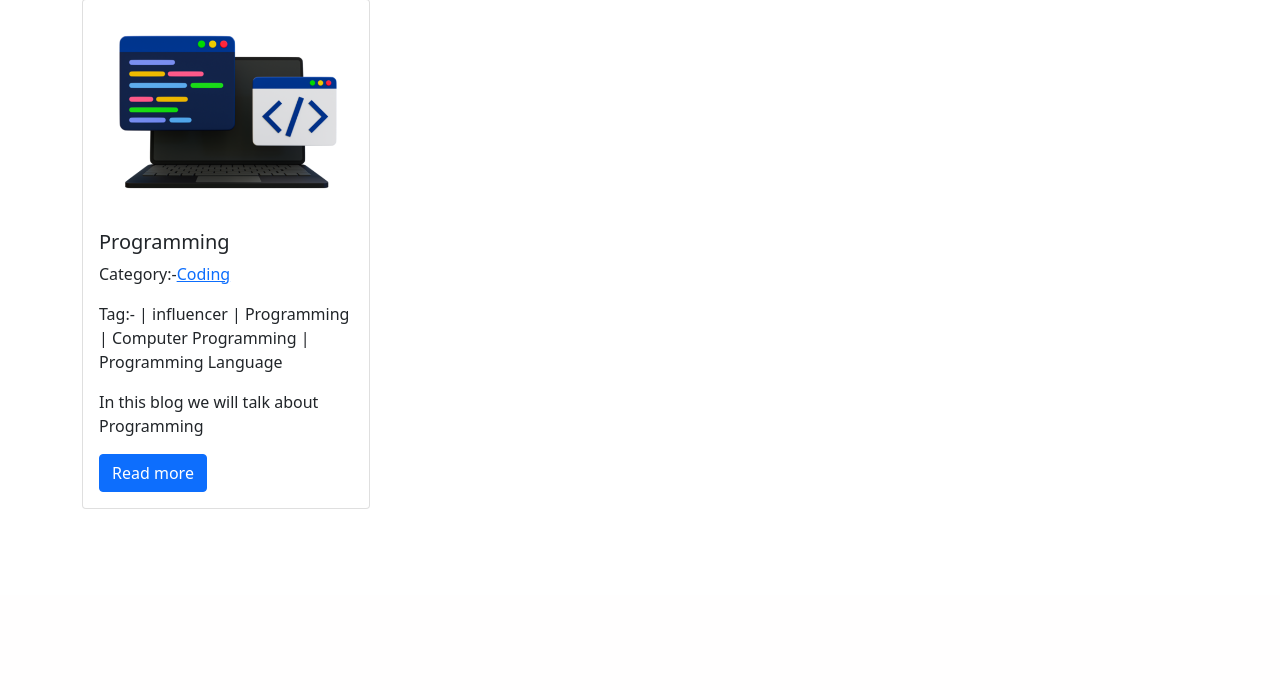
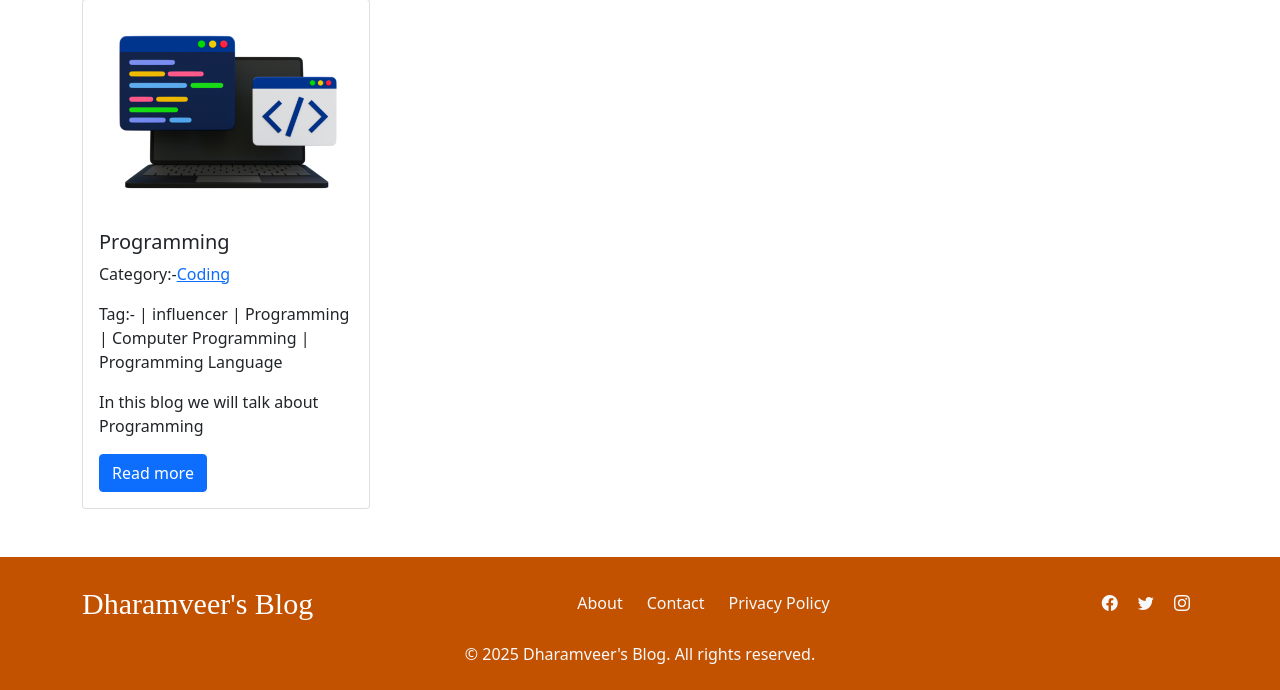
Before and after one commit to dharamveer18/Django-Blogs, a Django app: a page that uses blog/templates/blog/base.html in a window 1280 px wide. Shown: the part 205-895 px from the top of the page. Before the commit the page ends 714 px from the top, so only its background shows below. Run offline with Django 5.2, Linux system fonts and the light colour scheme; data comes from the database, SQL or seed files in the repository; both versions use the stored data as it was after the commit.

Commit message:
new changes

```diff
--- a/blog/templates/blog/base.html
+++ b/blog/templates/blog/base.html
@@ -4,6 +4,7 @@
 
 <head>
     <title>Home page</title>
+    <link rel="stylesheet" href="https://cdn.jsdelivr.net/npm/bootstrap-icons/font/bootstrap-icons.css">
     <link rel="stylesheet" href="https://cdn.jsdelivr.net/npm/bootstrap@5.1.3/dist/css/bootstrap.min.css"
         integrity="sha384-1BmE4kWBq78iYhFldvKuhfTAU6auU8tT94WrHftjDbrCEXSU1oBoqyl2QvZ6jIW3" crossorigin="anonymous">
     <!-- <link rel="stylesheet" href="https://fonts.googleapis.com/css?family=Lobster&subset=latin,latin-ext"> -->
@@ -48,6 +49,28 @@
             </div>
         </div>
     </main>
+    <footer class="footer mt-5 py-4 text-light" style="background-color: #C25100;">
+        <div class="container-md d-flex flex-column flex-md-row justify-content-between align-items-center">
+            <div>
+                <a href="/" style="color: white; font-size: 30px; text-decoration: none; font-family: 'Lobster';">
+                    Dharamveer's Blog
+                </a>
+            </div>
+            <div class="d-flex gap-4 mt-3 mt-md-0">
+                <a href="/about" class="text-light text-decoration-none">About</a>
+                <a href="/contact" class="text-light text-decoration-none">Contact</a>
+                <a href="/privacy" class="text-light text-decoration-none">Privacy Policy</a>
+            </div>
+            <div class="mt-3 mt-md-0">
+                <a href="#" class="text-light mx-2"><i class="bi bi-facebook"></i></a>
+                <a href="#" class="text-light mx-2"><i class="bi bi-twitter"></i></a>
+                <a href="https://www.instagram.com/ig_dharamveer18/" target="_blank" class="text-light mx-2"><i class="bi bi-instagram"></i></a>
+            </div>
+        </div>
+        <div class="text-center mt-3">
+            <p class="mb-0">&copy; 2025 Dharamveer's Blog. All rights reserved.</p>
+        </div>
+    </footer>
 
 </body>
 
```
Also changed, not shown: db.sqlite3.
